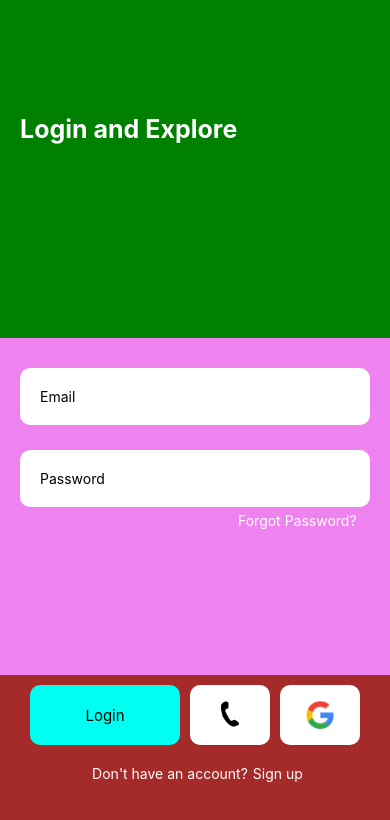
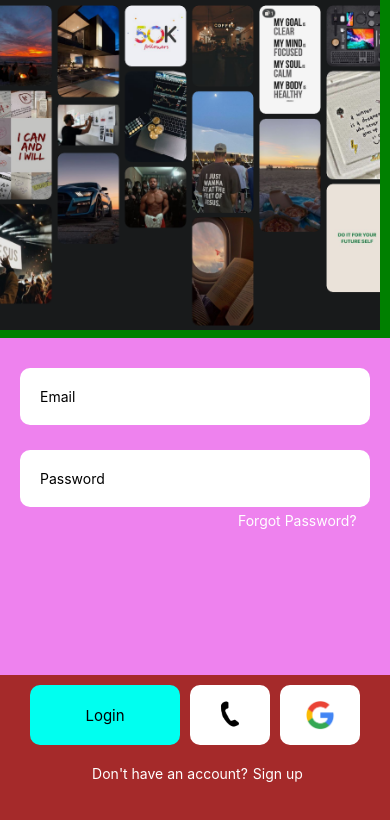
Before and after one commit to Sedinamm/Photography-mobile-app, a React Native app: screen / in a window 390 px wide. Shown: the top 820 px of the page. Built offline with nearby package versions, Linux system fonts and the light colour scheme.

Commit message:
initial commit

```diff
--- a/Screens/Login.js
+++ b/Screens/Login.js
@@ -6,7 +6,8 @@ const Login = () => {
     <View style={styles.parentView}>
       {/* Text (Login) */}
       <View style={styles.loginView}>
-        <Text style={styles.loginText}>Login and Explore</Text>
+        {/* <Text style={styles.loginText}>Login and Explore</Text> */}
+        <Image style={{height:330, width:380}} source={require('../Images/we.png')} />
       </View>
 
       {/* TextInput */}
```
Also changed, not shown: Images/1.png (added).
